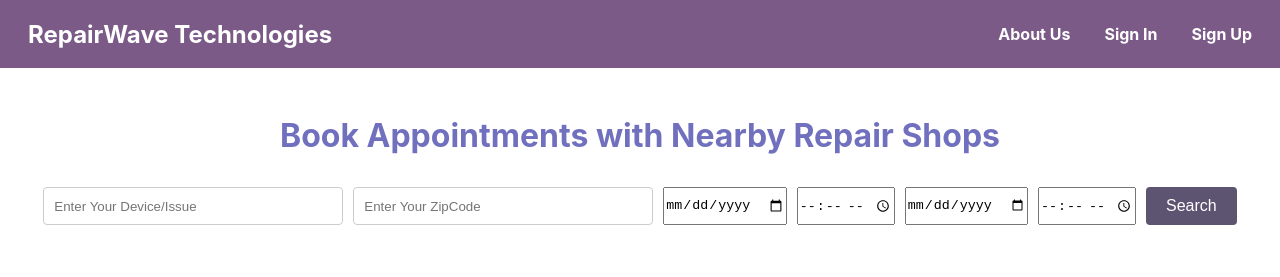
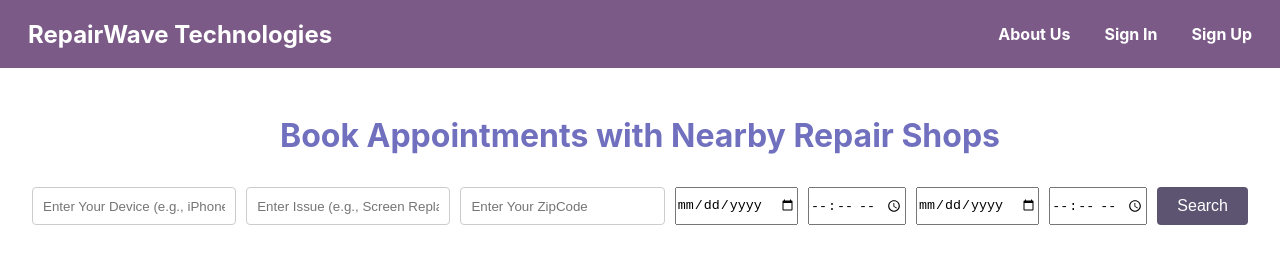
Before and after one commit to SajedAtwa/database-final-projectfrontend, a React (Create React App) app in the folder database_frontend/: page / in a window 1280 px wide. Shown: the top 277 px of the page. Built offline with nearby package versions, Linux system fonts and the light colour scheme.

Commit message:
search works

```diff
--- a/database_frontend/src/components/MainSearchBar.js
+++ b/database_frontend/src/components/MainSearchBar.js
@@ -1,12 +1,13 @@
+// MainSearchBar.js
 import React, { useState } from 'react';
 import { useHistory } from 'react-router-dom';
 import '../static/css/MainSearchBar.css';
 import { dbSearch } from '../db methods/dbSearch';
 
-
 function MainSearchBar() {
     const history = useHistory();
-    const [searchTerm, setSearchTerm] = useState('');
+    const [device, setDevice] = useState('');
+    const [issue, setIssue] = useState(''); // Renaming searchTerm to issue for clarity
     const [location, setLocation] = useState('');
     const [startDate, setStartDate] = useState('');
     const [startTime, setStartTime] = useState('');
@@ -14,21 +15,17 @@ function MainSearchBar() {
     const [endTime, setEndTime] = useState('');
     const [error, setError] = useState('');
 
-
     const handleSearch = async () => {
         if (!startDate || !startTime || !endDate || !endTime) {
             setError('Please fill in all date and time fields.');
             return;
         }
 
-
-    const formattedStartDateTime = `${startDate} ${startTime}:00.000`;
-    const formattedEndDateTime = `${endDate} ${endTime}:00.000`;
-
-
+        const formattedStartDateTime = `${startDate} ${startTime}:00.000`;
+        const formattedEndDateTime = `${endDate} ${endTime}:00.000`;
 
         try {
-            const data = await dbSearch(searchTerm, location, formattedStartDateTime, formattedEndDateTime);
+            const data = await dbSearch({ device, device_repair: issue }, location, formattedStartDateTime, formattedEndDateTime);
             if (data && !data.error) {
                 history.push({
                     pathname: '/availability-list',
@@ -42,14 +39,13 @@ function MainSearchBar() {
         }
     };
 
-
-
     return (
         <div className="search-container">
             <h1>Book Appointments with Nearby Repair Shops</h1>
             {error && <p className="error">{error}</p>}
             <div className="main-search-bar">
-                <input type="text" placeholder="Enter Your Device/Issue" value={searchTerm} onChange={(e) => setSearchTerm(e.target.value)} />
+                <input type="text" placeholder="Enter Your Device (e.g., iPhone)" value={device} onChange={(e) => setDevice(e.target.value)} />
+                <input type="text" placeholder="Enter Issue (e.g., Screen Replacement)" value={issue} onChange={(e) => setIssue(e.target.value)} />
                 <input type="text" placeholder="Enter Your ZipCode" value={location} onChange={(e) => setLocation(e.target.value)} />
                 <input type="date" value={startDate} onChange={(e) => setStartDate(e.target.value)} />
                 <input type="time" value={startTime} onChange={(e) => setStartTime(e.target.value)} />
@@ -61,5 +57,4 @@ function MainSearchBar() {
     );
 }
 
-
 export default MainSearchBar;
```
